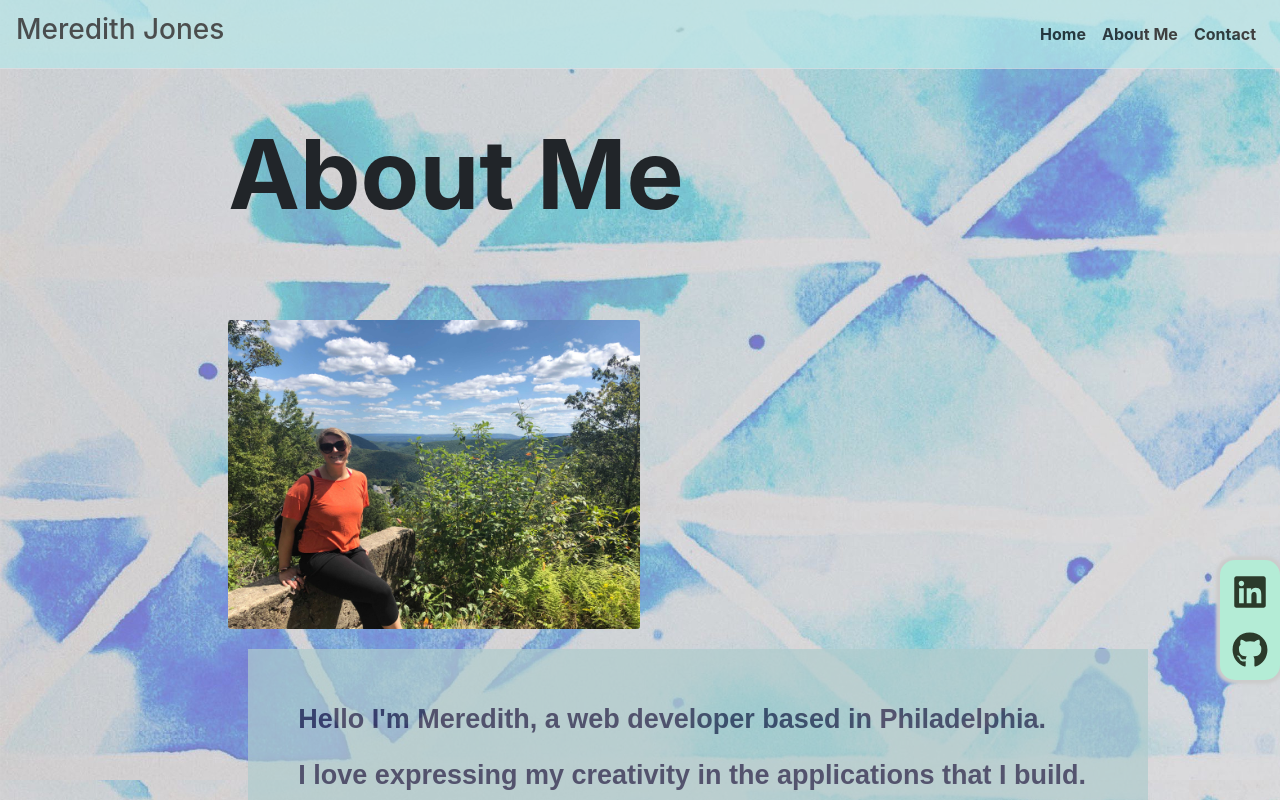
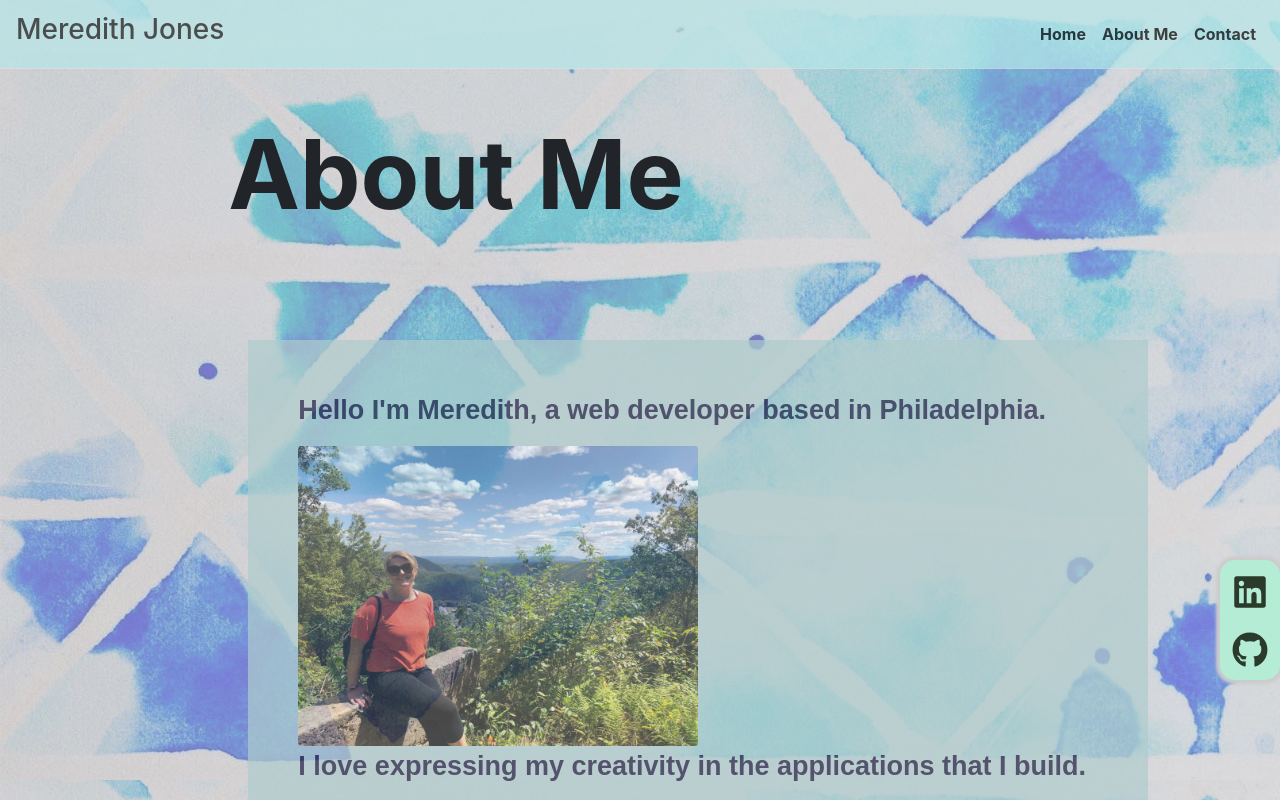
Before and after one commit to meredithajones/2021-Portfolio, a React (Create React App) app: page /about in a window 1280 px wide. Shown: the top 800 px of the page. Built offline with nearby package versions, Linux system fonts and the light colour scheme.

Commit message:
Added photo to about page

```diff
--- a/src/Pages/About/AboutPage.js
+++ b/src/Pages/About/AboutPage.js
@@ -17,12 +17,9 @@ function AboutPage(props) {
         <div img src= "../About/me.jpg"></div>
 
         <Content >
-            <Card.Img className="bioPic" src= {me}></Card.Img>
-
             <div className= "bio">
             <p>Hello I'm Meredith, a web developer based in Philadelphia.</p>
-
-            <p>I love expressing my creativity in the applications that I build. </p>
+            <Card.Img className="bioPic" d-flex src= {me}></Card.Img> <p>I love expressing my creativity in the applications that I build. </p>
             <p>My background includes an intensive full-stack coding education through
                 the University of Pennsylvania's College of Liberal and Professional Studies.
             </p>
```
